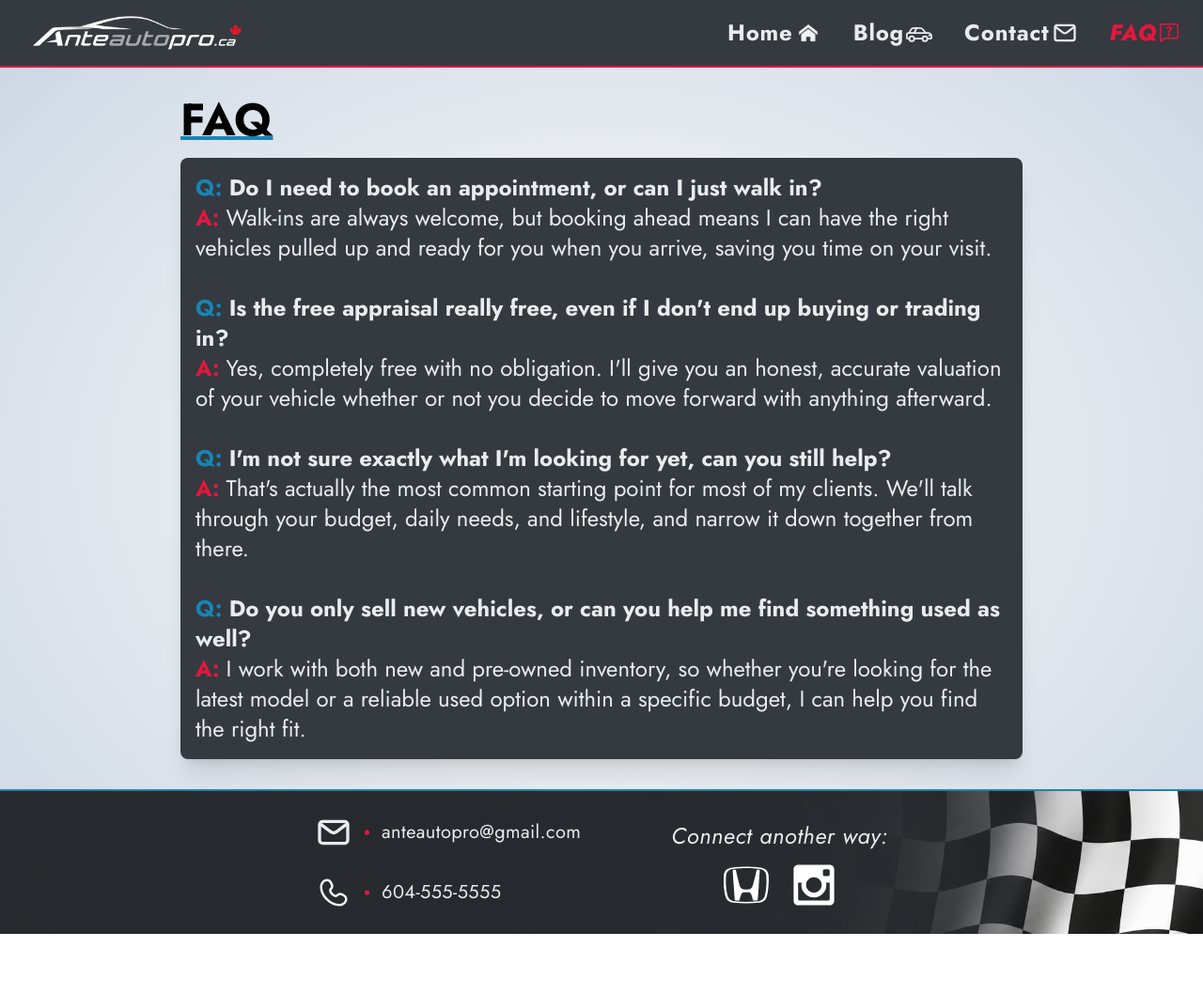
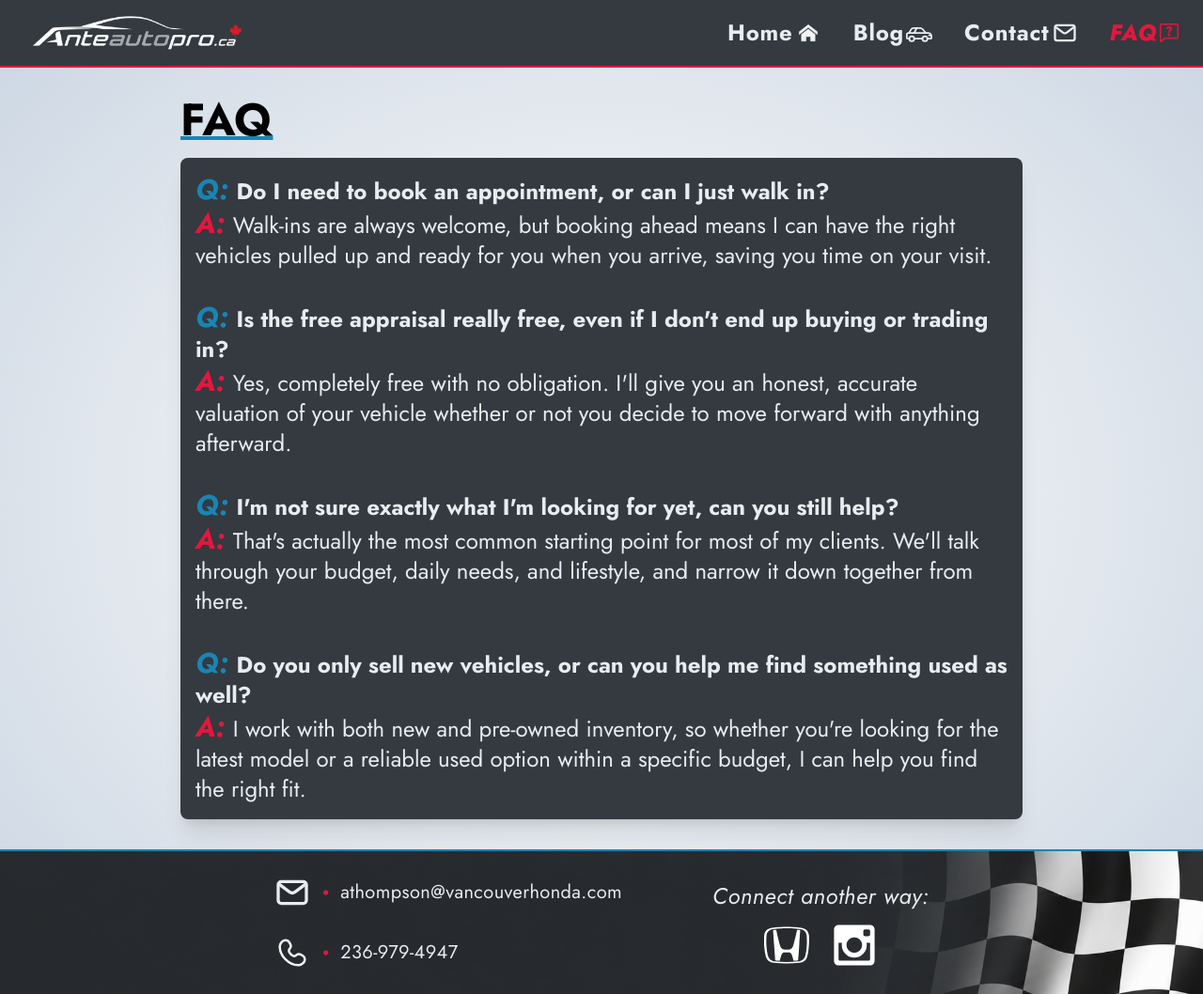
Before and after one commit to austindoq/anteautopro, a website: page client/faq.html in a window 1280 px wide. Shown: the whole page at 94% size. Before the commit the page ends 994 px from the top, so only its background shows below. Drawn offline with nearby package versions, Linux system fonts and the light colour scheme.

Commit message:
Update contact info, add favicon and browser icons

```diff
--- a/client/faq.html
+++ b/client/faq.html
@@ -79,11 +79,11 @@
           >
             <div id="faq1" class="flex flex-col text-2xl text-[#e9ecef]">
               <h1 class="font-bold">
-                <span class="text-[#1985b4]">Q: </span>Do I need to book an
+                <span class="text-[#1985b4] text-3xl italic">Q: </span>Do I need to book an
                 appointment, or can I just walk in?
               </h1>
               <p>
-                <span class="text-[#e3173e] font-bold">A: </span>Walk-ins are
+                <span class="text-[#e3173e] font-bold text-3xl italic">A: </span>Walk-ins are
                 always welcome, but booking ahead means I can have the right
                 vehicles pulled up and ready for you when you arrive, saving you
                 time on your visit.
@@ -91,29 +91,29 @@
             </div>
             <div id="faq2" class="flex flex-col text-2xl text-[#e9ecef]">
               <h1 class="font-bold">
-                <span class="text-[#1985b4]">Q: </span>Is the free appraisal
+                <span class="text-[#1985b4] text-3xl italic">Q: </span>Is the free appraisal
                 really free, even if I don't end up buying or trading in?
               </h1>
               <p>
-                <span class="text-[#e3173e] font-bold">A: </span>Yes, completely
+                <span class="text-[#e3173e] font-bold text-3xl italic">A: </span>Yes, completely
                 free with no obligation. I'll give you an honest, accurate
                 valuation of your vehicle whether or not you decide to move
                 forward with anything afterward.
               </p>
             </div>
             <div id="faq3" class="flex flex-col text-2xl text-[#e9ecef]">              <h1 class="font-bold">
-                <span class="text-[#1985b4]">Q: </span>I'm not sure exactly what I'm looking for yet, can you still help?
+                <span class="text-[#1985b4] text-3xl italic">Q: </span>I'm not sure exactly what I'm looking for yet, can you still help?
               </h1>
               <p>
-                <span class="text-[#e3173e] font-bold">A: </span>That's actually the most common starting point for most of my clients. We'll talk through your budget, daily needs, and lifestyle, and narrow it down together from there.
+                <span class="text-[#e3173e] font-bold text-3xl italic">A: </span>That's actually the most common starting point for most of my clients. We'll talk through your budget, daily needs, and lifestyle, and narrow it down together from there.
               </p>
             </div>
             <div id="faq4" class="flex flex-col text-2xl text-[#e9ecef]">            <div id="faq1" class="flex flex-col text-2xl text-[#e9ecef]">
               <h1 class="font-bold">
-                <span class="text-[#1985b4]">Q: </span>Do you only sell new vehicles, or can you help me find something used as well?
+                <span class="text-[#1985b4] text-3xl italic">Q: </span>Do you only sell new vehicles, or can you help me find something used as well?
               </h1>
               <p>
-                <span class="text-[#e3173e] font-bold">A: </span>I work with both new and pre-owned inventory, so whether you're looking for the latest model or a reliable used option within a specific budget, I can help you find the right fit.
+                <span class="text-[#e3173e] font-bold text-3xl italic">A: </span>I work with both new and pre-owned inventory, so whether you're looking for the latest model or a reliable used option within a specific budget, I can help you find the right fit.
               </p>
             </div>
           </div>
@@ -134,12 +134,12 @@
           <div id="email-group" class="flex gap-2 items-center justify-start">
             <img src="/assets/icons/contact.svg" class="size-10" />
             <span class="text-[#e3173e] text-5xl mt-2">•</span>
-            <p id="contact-email" class="text-xl">anteautopro@gmail.com</p>
+            <p id="contact-email" class="text-xl">athompson@vancouverhonda.com</p>
           </div>
           <div id="phone-group" class="flex gap-2 justify-start items-center">
             <img src="./assets/icons/phone.svg" class="size-10" />
             <span class="text-[#e3173e] text-5xl mt-2">•</span>
-            <p id="contact-phone" class="text-xl">604-555-5555</p>
+            <p id="contact-phone" class="text-xl">236-979-4947</p>
           </div>
         </div>
         <div
--- /dev/null
+++ b/client/favicon.about.txt
@@ -0,0 +1,6 @@
+This favicon was generated using the following graphics from Twitter Twemoji:
+
+- Graphics Title: 1f341.svg
+- Graphics Author: Copyright 2020 Twitter, Inc and other contributors (https://github.com/twitter/twemoji)
+- Graphics Source: https://github.com/twitter/twemoji/blob/v14.0.2/assets/svg/1f341.svg
+- Graphics License: CC-BY 4.0 (https://creativecommons.org/licenses/by/4.0/)
```
Also changed, not shown: client/contact.html (+6 -3 lines), client/index.html (+8 -2 lines), client/android-chrome-192x192.png (added), client/android-chrome-512x512.png (added), client/apple-touch-icon.png (added), client/favicon-16x16.png (added), client/favicon-32x32.png (added), client/favicon.ico (added), client/site.webmanifest (added).
